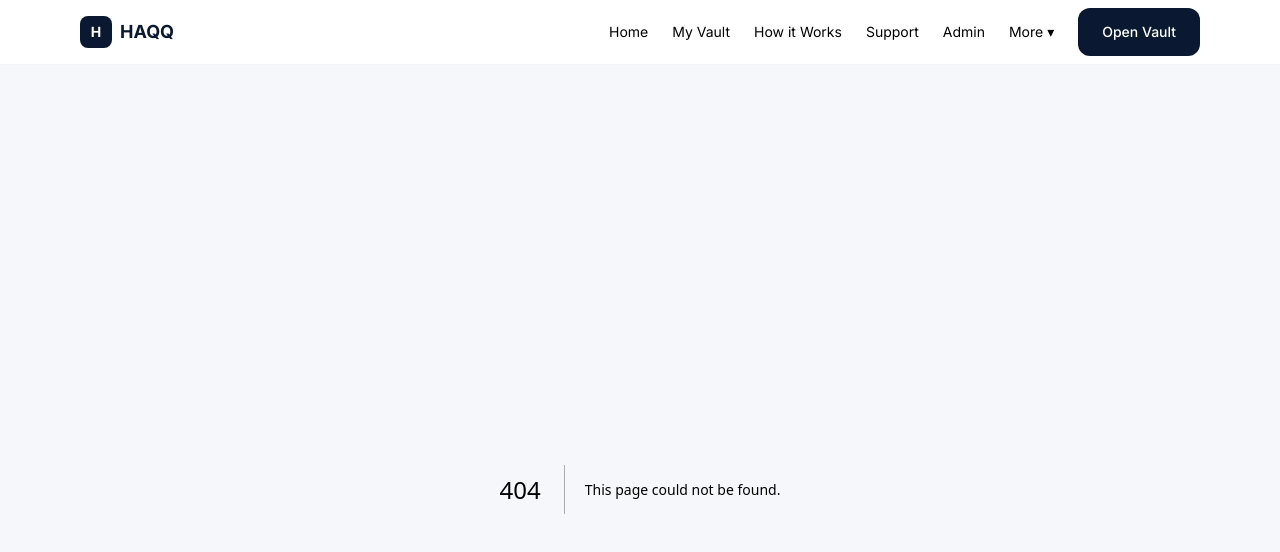
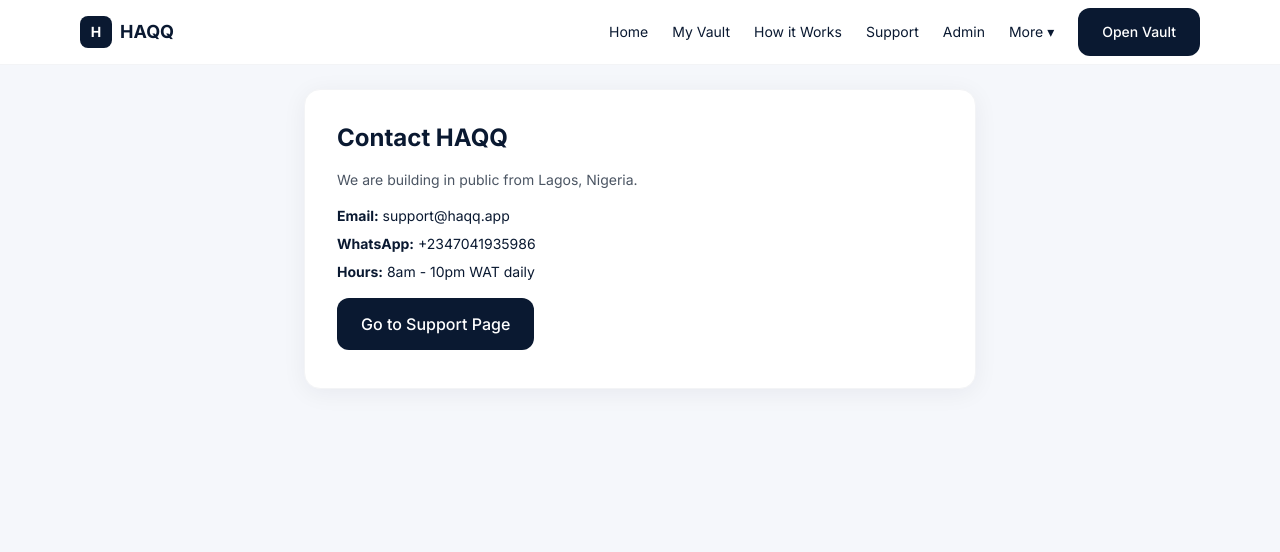
Before and after one commit to Habeebullahi7/Haqq-Vault, a Next.js app: page /contact in a window 1280 px wide. Before the commit this address had no page. Shown: the top 552 px of the page. Built offline with nearby package versions, Linux system fonts and the light colour scheme.

Commit message:
Add Contact page with contact information

```diff
--- /dev/null
+++ b/app/contact/page.tsx
@@ -0,0 +1,11 @@
+import Link from 'next/link'
+export default function Contact(){
+  return (
+    <div className="max-w-2xl mx-auto card p-8 space-y-4">
+      <h1 className="text-2xl font-bold">Contact HAQQ</h1>
+      <p className="text-sm text-gray-600">We are building in public from Lagos, Nigeria.</p>
+      <div className="space-y-2 text-sm"><p><b>Email:</b> support@haqq.app</p><p><b>WhatsApp:</b> +2347041935986</p><p><b>Hours:</b> 8am - 10pm WAT daily</p></div>
+      <Link href="/support" className="inline-block mt-4 btn-navy">Go to Support Page</Link>
+    </div>
+  )
+}
```
